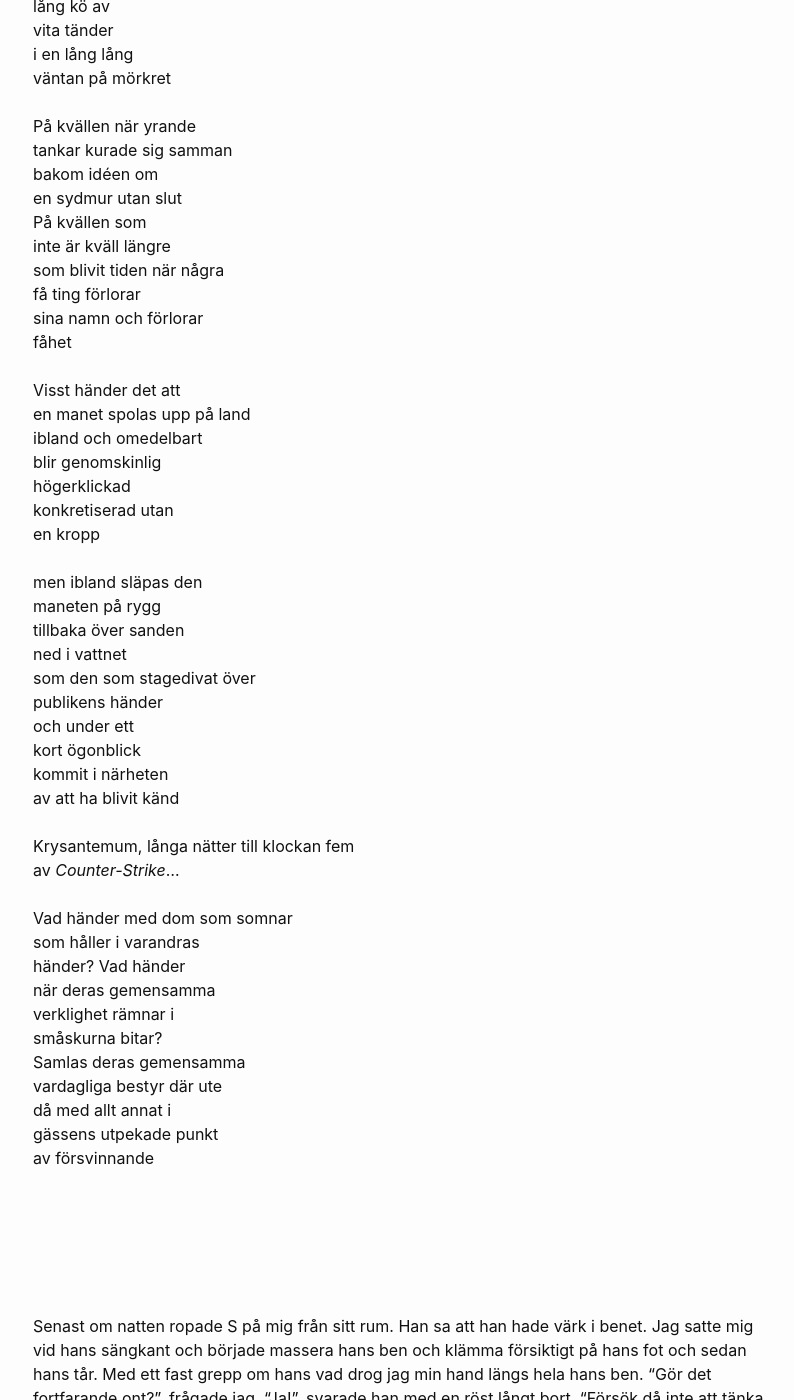
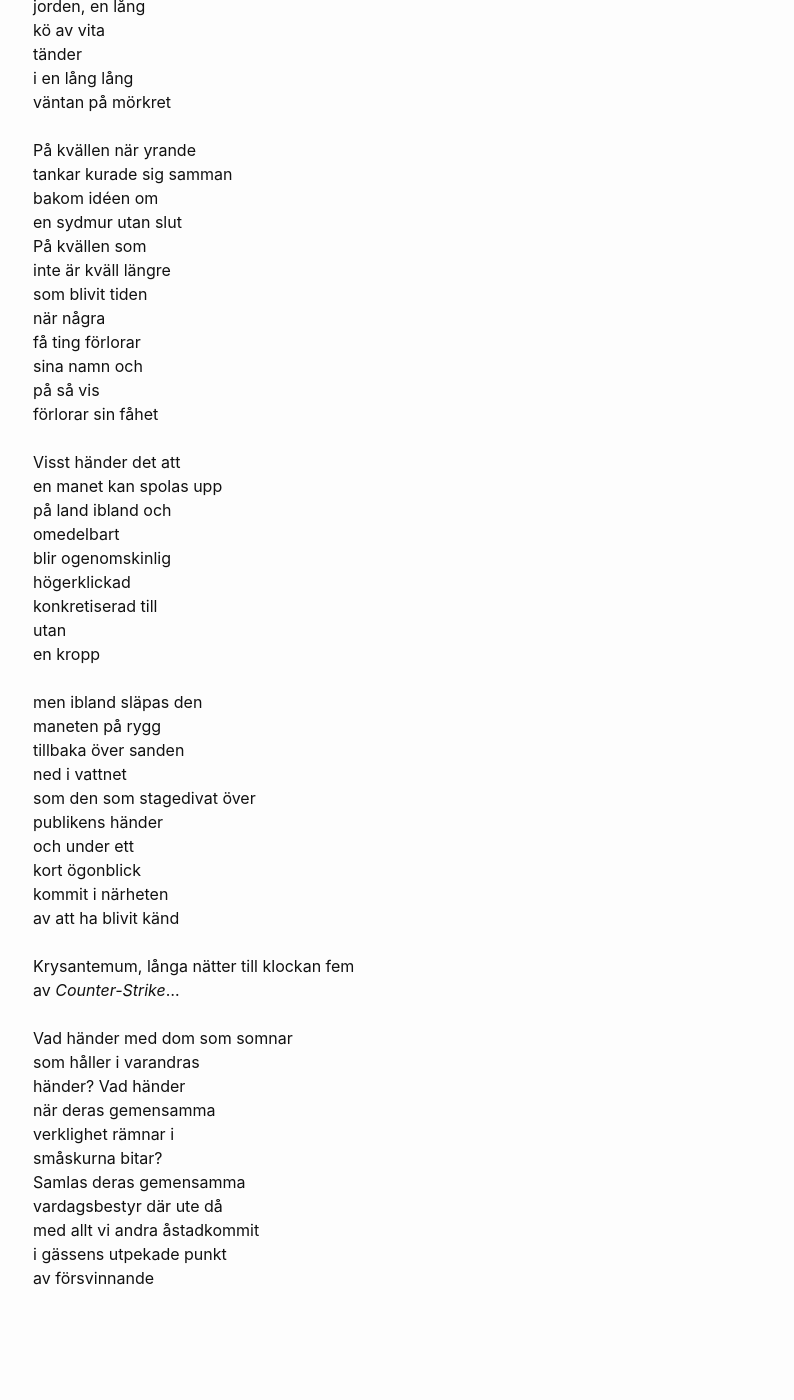
Before and after one commit to terr4form4/terr4form4.github.io, a Jekyll site: the page built from _posts/poesi/2024-01-03-dikter-2023-2024.md, in a window 1280 px wide and 1400 px high, scrolled down 9773 px. Shown: the whole window, without its empty margins (237-1031 px from the left). Built offline with Jekyll 4.4.1, drawn with Linux system fonts in a browser that asks for light colours; comment, search, counter and statistics services are not loaded; some of the changed text lies outside the part shown.

Commit message:
krysantemum

```diff
--- a/_posts/poesi/2024-01-03-dikter-2023-2024.md
+++ b/_posts/poesi/2024-01-03-dikter-2023-2024.md
@@ -396,9 +396,10 @@ flera blindsillar<br/>
 och åt<br/>
 <br/>
 Hortensia; tecken på oro<br/>
-en blottlagd<br/>
-lång kö av<br/>
-vita tänder<br/>
+en blottlagd käke i<br/>
+jorden, en lång<br/>
+kö av vita<br/>
+tänder<br/>
 i en lång lång<br/>
 väntan på mörkret<br/>
 <br/>
@@ -408,17 +409,21 @@ bakom idéen om<br/>
 en sydmur utan slut<br/>
 På kvällen som<br/>
 inte är kväll längre<br/>
-som blivit tiden när några<br/>
+som blivit tiden<br/>
+när några<br/>
 få ting förlorar<br/>
-sina namn och förlorar<br/>
-fåhet<br/>
+sina namn och<br/>
+på så vis<br/>
+förlorar sin fåhet<br/>
 <br/>
 Visst händer det att<br/>
-en manet spolas upp på land<br/>
-ibland och omedelbart<br/>
-blir genomskinlig<br/>
+en manet kan spolas upp<br/>
+på land ibland och<br/>
+omedelbart<br/>
+blir ogenomskinlig<br/>
 högerklickad<br/>
-konkretiserad utan<br/>
+konkretiserad till<br/>
+utan<br/>
 en kropp<br/>
 <br/>
 men ibland släpas den<br/>
@@ -442,9 +447,9 @@ när deras gemensamma<br/>
 verklighet rämnar i<br/>
 småskurna bitar?<br/>
 Samlas deras gemensamma<br/>
-vardagliga bestyr där ute<br/>
-då med allt annat i<br/>
-gässens utpekade punkt<br/>
+vardagsbestyr där ute då<br/>
+med allt vi andra åstadkommit<br/>
+i gässens utpekade punkt<br/>
 av försvinnande<br/>
 <br/>
 <br/>
```
